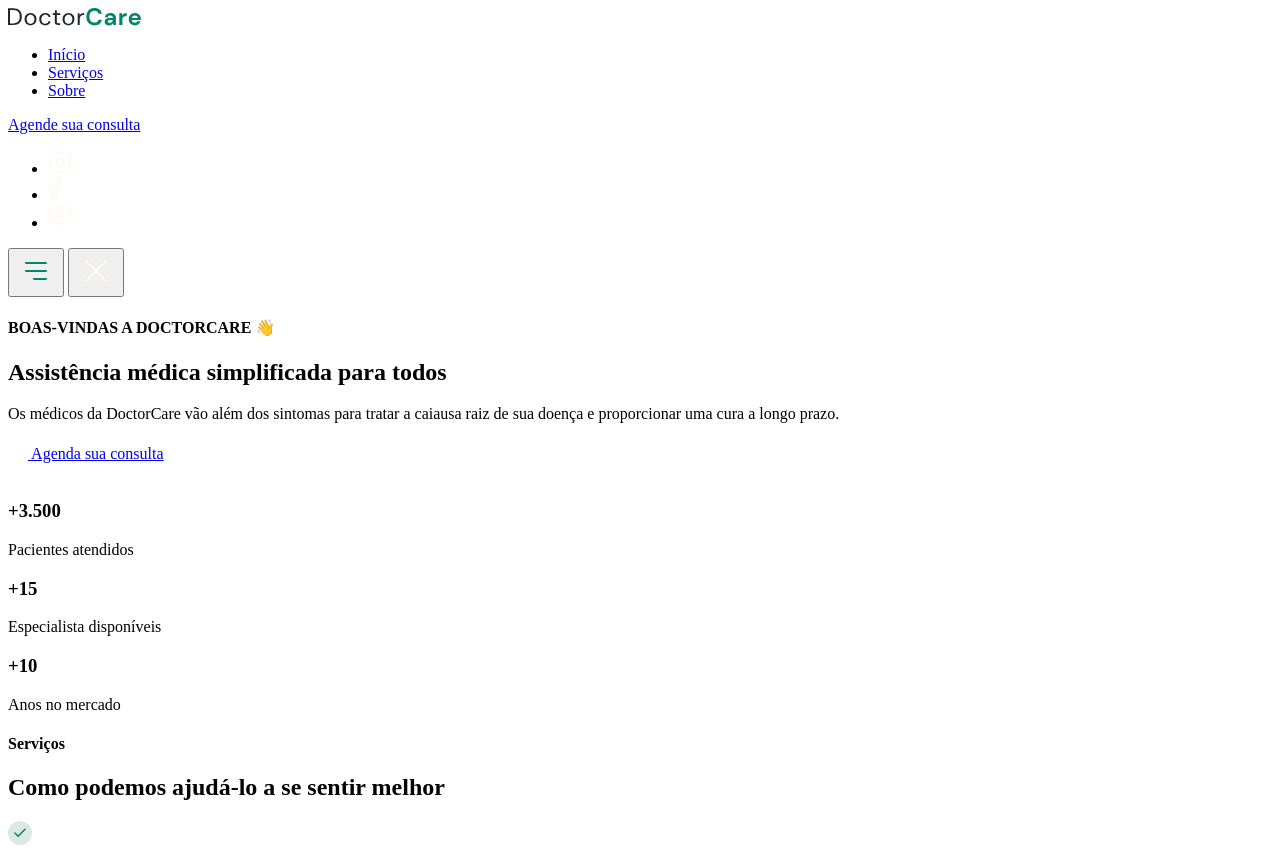
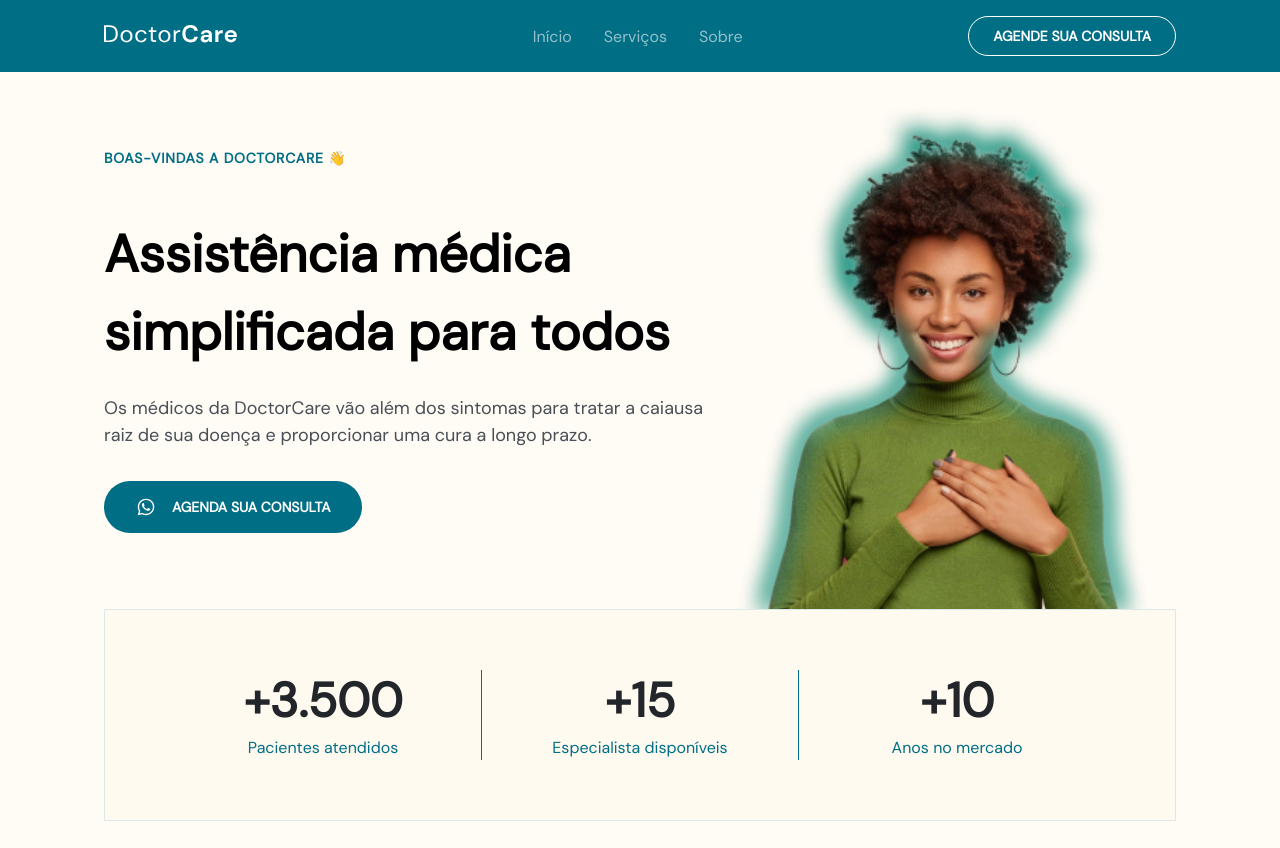
Before and after one commit to henrique-hub-byte/doctorcare, a plain HTML site: page index.html in a window 1280 px wide. Shown: the top 848 px of the page. Drawn offline with nearby package versions, Linux system fonts and the light colour scheme; the site is published under a folder, as on GitHub Pages, so addresses that start at the root find nothing.

Commit message:
ajustes de links relativos

```diff
--- a/index.html
+++ b/index.html
@@ -7,7 +7,7 @@
   <meta name="viewport" content="width=device-width, initial-scale=1.0">
   <title>DoctorCare</title>
 
-  <link rel="stylesheet" href="/style.css">
+  <link rel="stylesheet" href="./style.css">
 
   <link rel="preconnect" href="https://fonts.googleapis.com">
   <link rel="preconnect" href="https://fonts.gstatic.com" crossorigin>
@@ -150,7 +150,7 @@
       </div>
 
       <div class="col-b">
-        <img src="/assests/Foto-baixe-aqui-em-jpg (3).png" alt="" srcset="">
+        <img src="./assests/Foto-baixe-aqui-em-jpg (3).png" alt="" srcset="">
       </div>
 
       <div class="stats">
@@ -305,7 +305,7 @@
 
 
       <div class="col-b">
-        <img src="assests/doutor-feliz-segurando-prancheta-com-pacientes.png"
+        <img src="./assests/doutor-feliz-segurando-prancheta-com-pacientes.png"
           alt="Doutor feli segurando prancheta com pacientes">
       </div>
 
@@ -346,7 +346,7 @@
       </div>
 
       <div class="col-b">
-        <img src="/assests/homem-negro-com-celular-sorrindo.png" alt="homem negro com celular sorrindo">
+        <img src="./assests/homem-negro-com-celular-sorrindo.png" alt="homem negro com celular sorrindo">
       </div>
 
     </div>
@@ -439,7 +439,7 @@
   <!-- Scroll reveal liv -->
   <script src="https://unpkg.com/scrollreveal"></script>
 
-  <script src="main.js"></script>
+  <script src="./main.js"></script>
 </body>
 
 </html>
```
